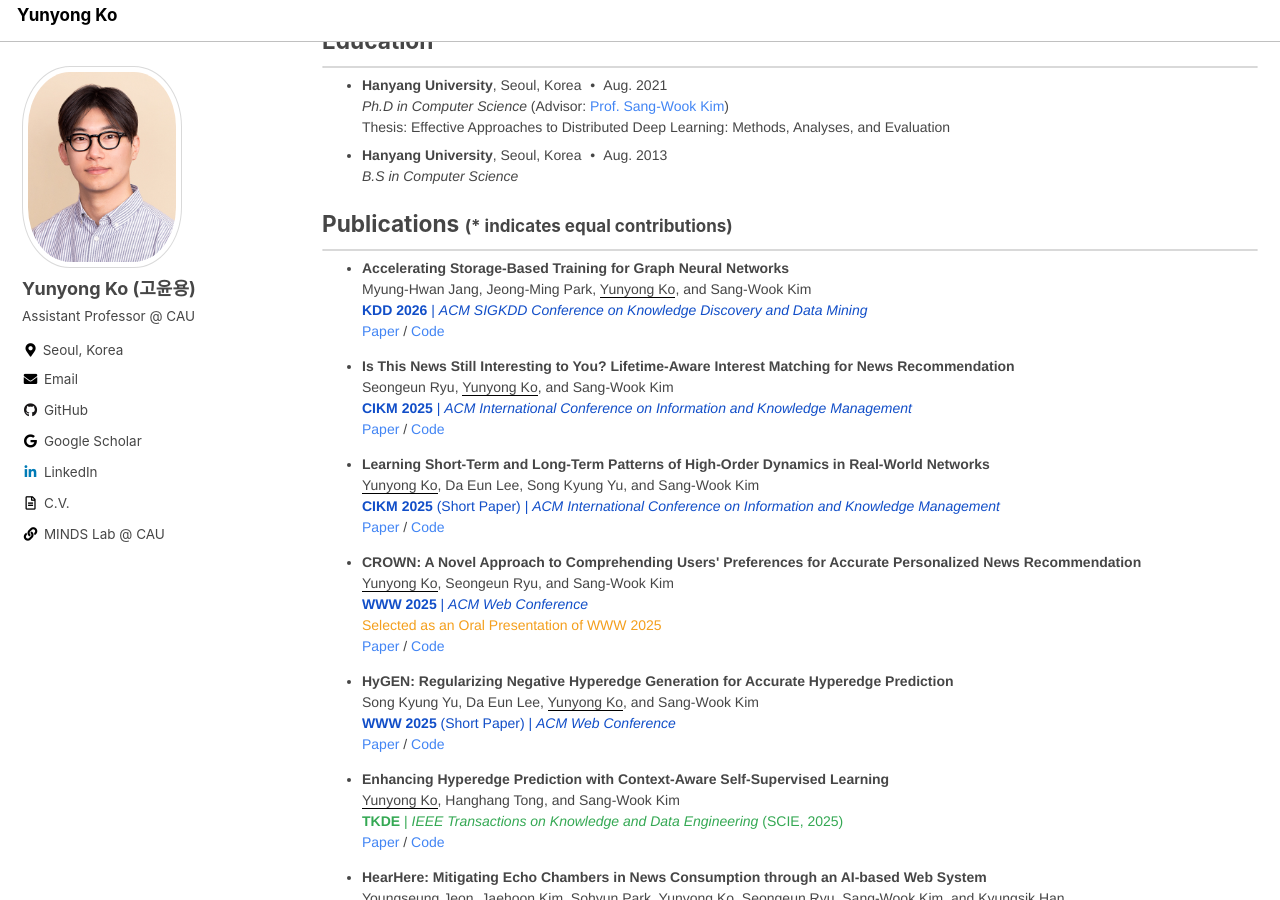
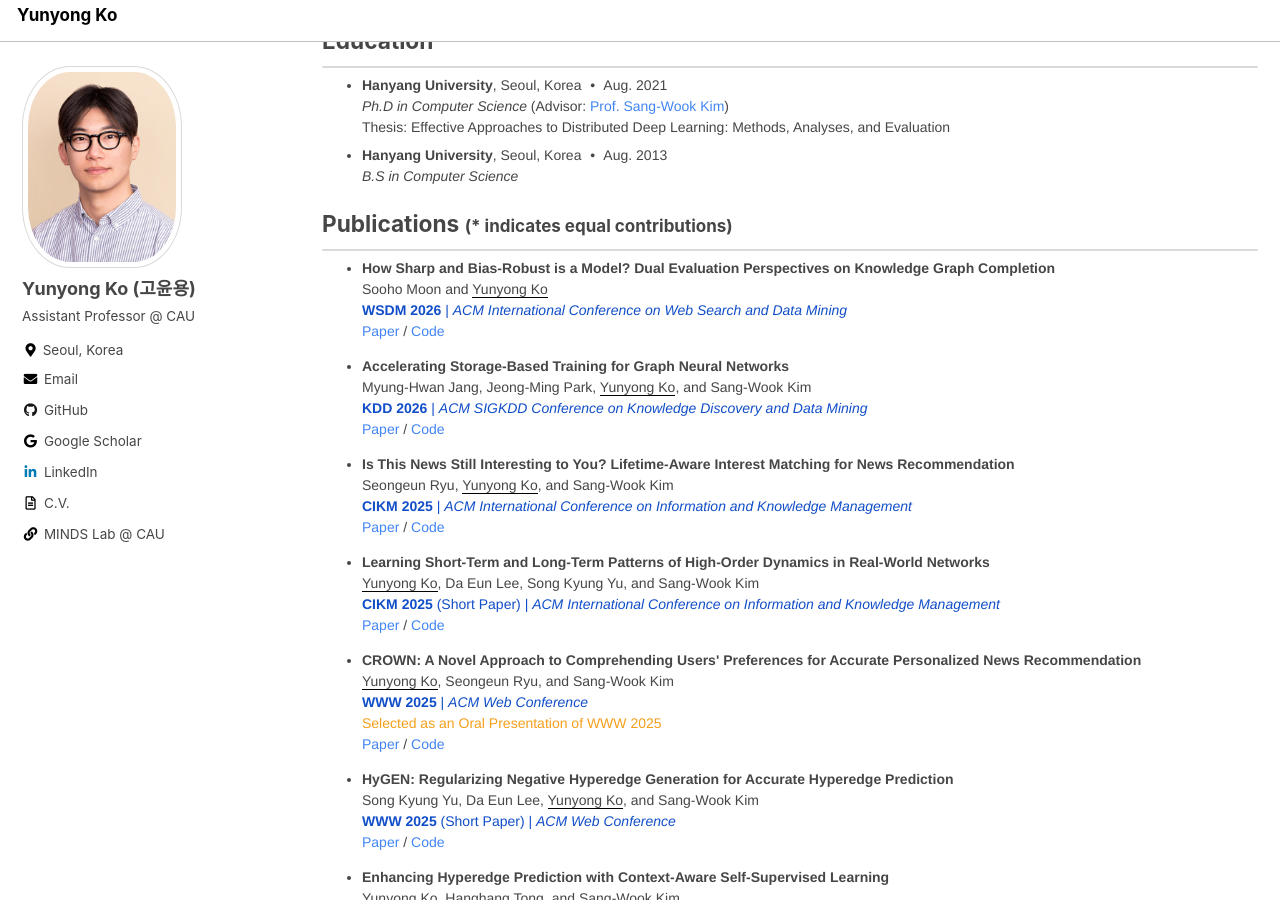
Before and after one commit to yy-ko/yy-ko.github.io, a Jekyll site: the page built from index.html, in a window 1280 px wide and 900 px high, scrolled down 554 px. Built offline with Jekyll 4.4.1, drawn with Linux system fonts in a browser that asks for light colours; cached includes are drawn as plain includes; the list of posts is cut into pages by our own code.

Commit message:
wsdm updated

```diff
--- a/index.html
+++ b/index.html
@@ -86,6 +86,13 @@ author_profile: true
 	<!-- <span class="year"><strong>Preprints</strong></span> -->
 	<!-- <span class="year"><strong>2024 and Forthcoming</strong></span> -->
 	<ul class="my_list">
+		<li style="padding-bottom:7px">
+			<strong class='title'>How Sharp and Bias-Robust is a Model? Dual Evaluation Perspectives on Knowledge Graph Completion</strong> <br>
+			Sooho Moon and <u>Yunyong Ko</u> <br>
+			<span class="venue conf"><strong>WSDM 2026</strong> | <i>ACM International Conference on Web Search and Data Mining</i></span>
+			<br>
+			<span> <a href="#">Paper</a> / <a href="#">Code</a> </span> <br>
+		</li>
 		<li style="padding-bottom:7px">
 			<strong class='title'>Accelerating Storage-Based Training for Graph Neural Networks</strong> <br>
 			Myung-Hwan Jang, Jeong-Ming Park, <u>Yunyong Ko</u>, and Sang-Wook Kim <br>
```
